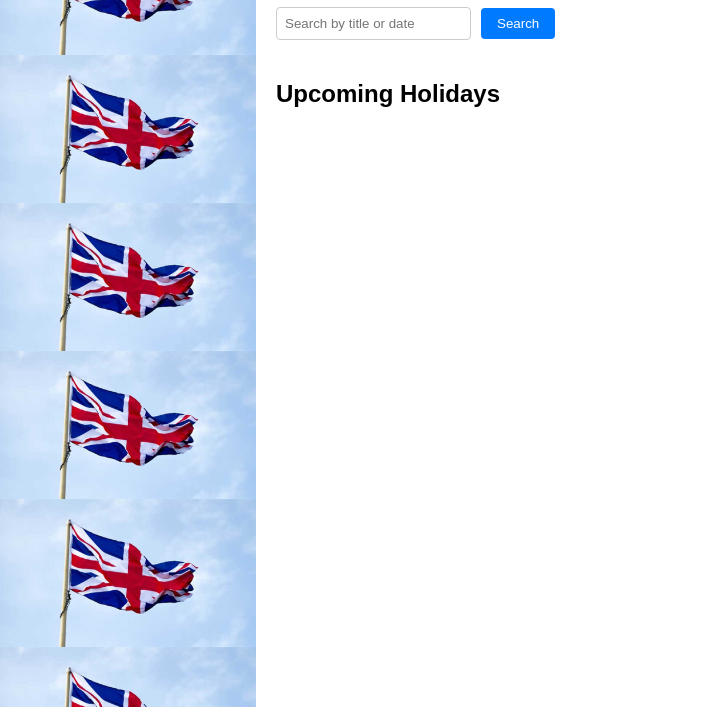
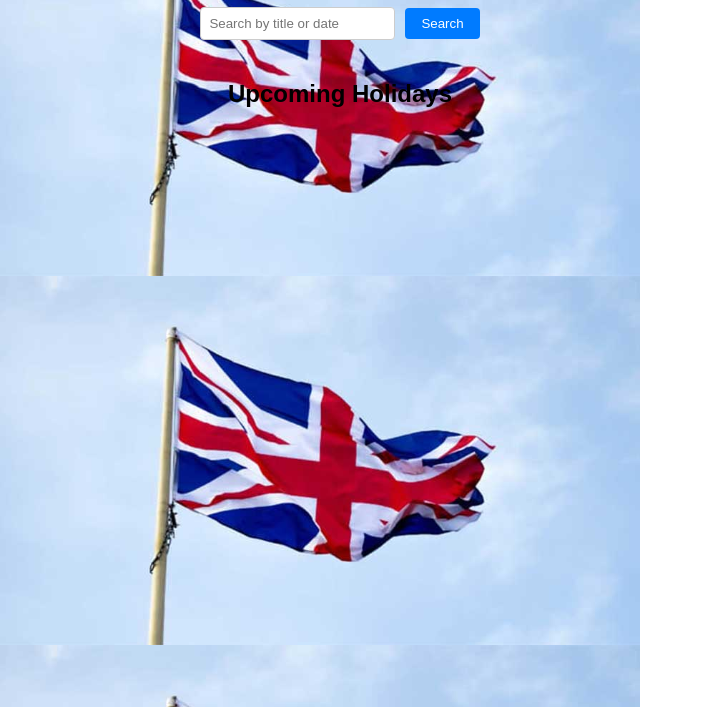
Before and after one commit to kipkorir73/dbd, a plain HTML site: page index.html in a window 1280 px wide. Shown: the part 93-800 px from the top of the page, without its empty margins (0-703 px from the left). Drawn offline with Linux system fonts and the light colour scheme; no server answers.

Commit message:
Project Complete

```diff
--- a/css/style.css
+++ b/css/style.css
@@ -10,7 +10,7 @@ body {
     background-repeat: repeat-y; /* Repeat the image vertically */
     background-size: contain; /* Fit the entire image within the div */
     background-position: left top; /* Position the image at the top left corner */
-    width: 20%; /* Occupy 20% of the width */
+    width: 50%; /* Occupy half of the width */
     height: 100vh; /* Full height of the viewport */
     position: fixed; /* Fixed position to remain visible while scrolling */
     top: 0; /* Position at the top of the viewport */
@@ -19,11 +19,12 @@ body {
 }
 
 .content {
-    width: 80%; /* Occupy the remaining 80% of the width */
+    width: 50%; /* Occupy half of the width */
     padding: 20px;
-    margin-left: 20%; /* Add margin to keep content away from the background */
     display: flex; /* Use flexbox for layout */
     flex-direction: column; /* Arrange items vertically */
+    justify-content: center; /* Center content vertically */
+    align-items: center; /* Center content horizontally */
 }
 
 #uk-holidays {
```
